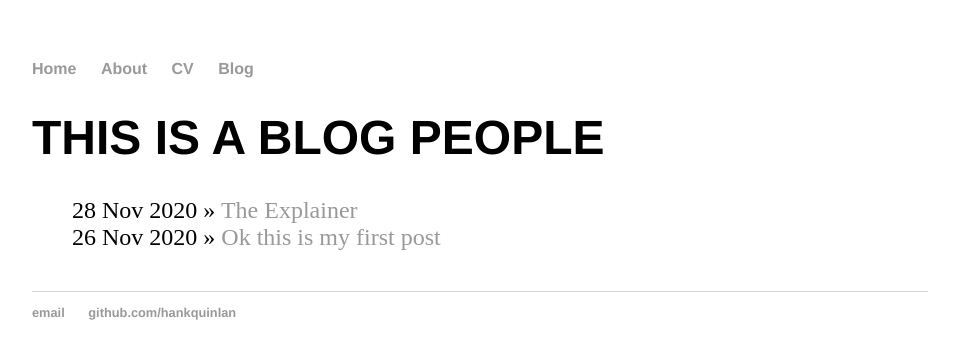
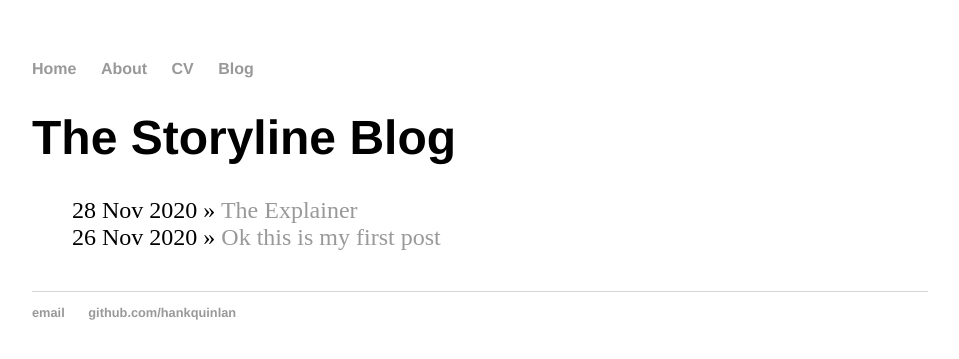
Before and after one commit to lucas-yuan/lucas-yuan.github.io, a Jekyll site: the page built from blog/index.html, in a window 1280 px wide. Shown: the top 359 px of the page, without its empty margins (160-1119 px from the left). Built offline with Jekyll 4.4.1, drawn with Linux system fonts in a browser that asks for light colours.

Commit message:
Update index.html

```diff
--- a/blog/index.html
+++ b/blog/index.html
@@ -1,6 +1,6 @@
 ---
 layout: default
-title: THIS IS A BLOG PEOPLE
+title: The Storyline Blog
 ---
 	<h1>{{ page.title }}</h1>
 	<ul class="posts">
```
